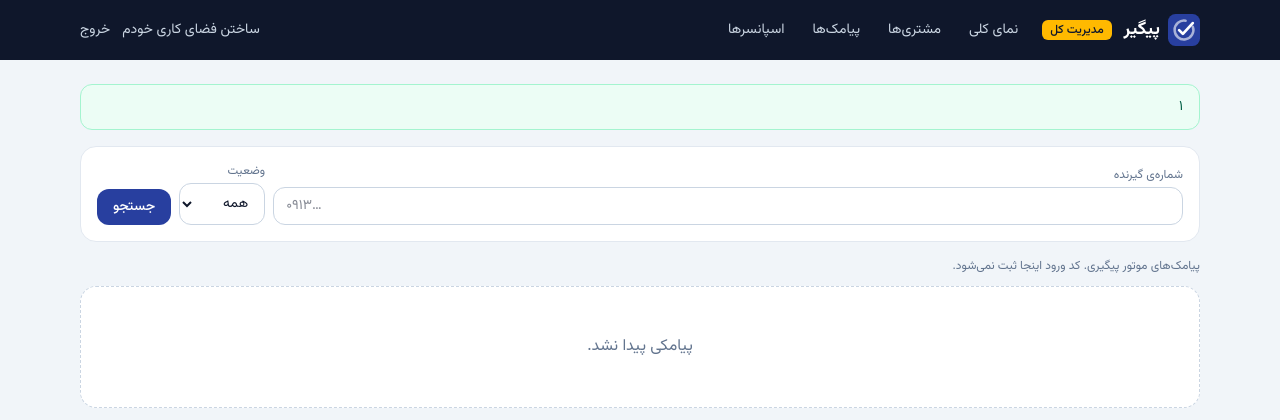
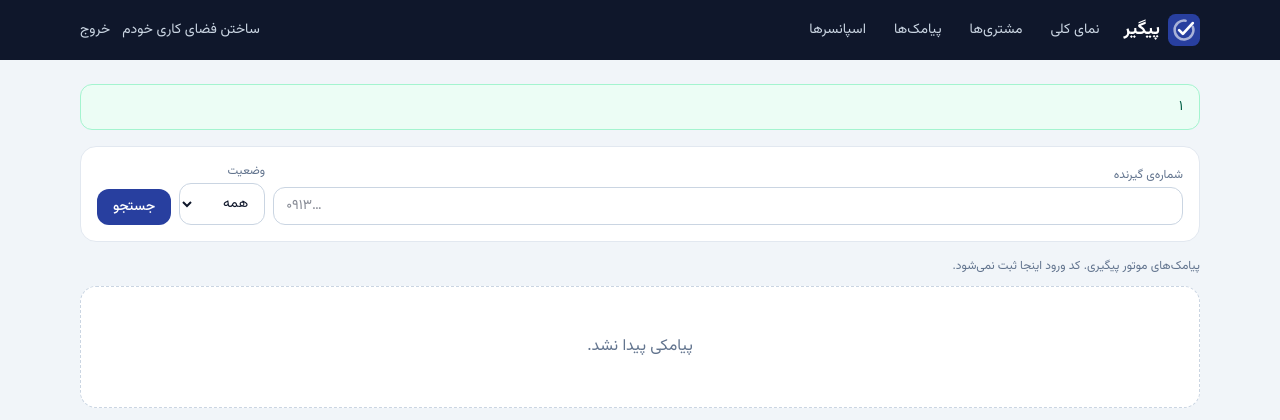
Before and after one commit to Mehrabshahidi7777/claud, a Laravel app: template resources/views/admin/sms.blade.php in a window 1280 px wide. Shown: the top 420 px of the page. Run offline with Laravel 12, Linux system fonts and the light colour scheme; the template is opened without the code that fills it, so the values that code supplies are empty; the visitor is signed in with stand-in values (Sample User, id 1); data comes from the database, SQL or seed files in the repository; style sheets or scripts are compiled from the project's sources; some libraries are stand-ins or nearby versions.

Commit message:
Drop the yellow «مدیریت کل» badge from the platform panel header
It repeated the «نمای کلی» tab beside it and drew the eye for nothing.

Co-Authored-By: Claude Opus 5.5 <noreply@anthropic.com>
Claude-Session: https://claude.ai/code/session_01U93tiyA4hf1FBoFEBoSByh

```diff
--- a/resources/views/layouts/admin.blade.php
+++ b/resources/views/layouts/admin.blade.php
@@ -19,7 +19,6 @@
         <a href="{{ route('admin.dashboard') }}" class="flex shrink-0 items-center gap-2 text-lg font-bold">
             <img src="/icons/logo.svg" alt="" class="size-8" width="32" height="32">
             {{ config('brand.name') }}
-            <span class="ms-1 rounded-md bg-amber-400 px-2 py-0.5 text-xs font-medium text-slate-900">مدیریت کل</span>
         </a>
 
         @php
```
